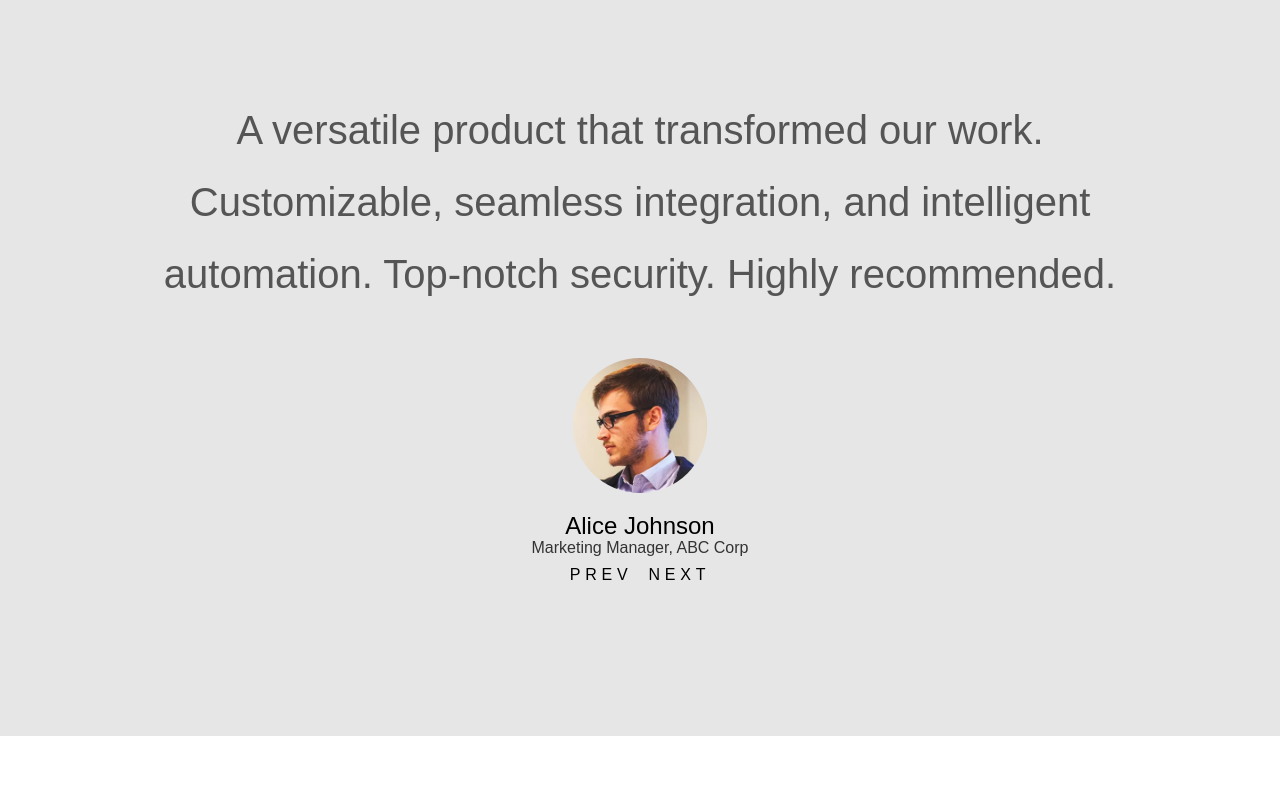
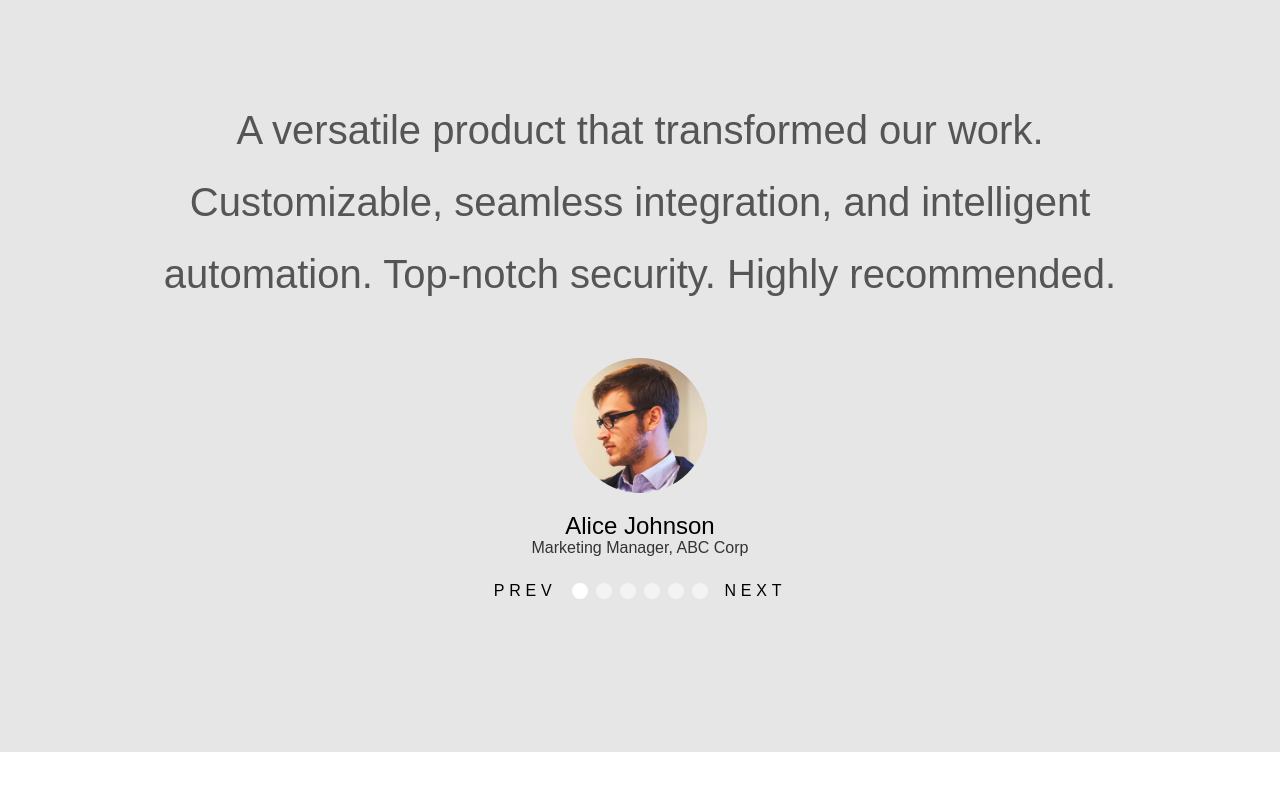
Before and after one commit to gormonn/landing-abstract, a Gatsby site: page / in a window 1280 px wide. Shown: the part 1171-1961 px from the top of the page. Built offline with nearby package versions, Linux system fonts and the light colour scheme; Gatsby itself is replaced by a stand-in of ours.

Commit message:
minor add bubbles

```diff
--- a/src/app/variables.scss
+++ b/src/app/variables.scss
@@ -1,12 +1,14 @@
 $black: #303030;
 $black-light: rgba($black, .85);
 $white: #ffffff;
-$white-light: darken($white, 20);
+$white-secondary: rgba($white, .5);
+$white-dark: darken($white, 20);
 
 :root{
     --black: #{$black};
     --black-light: #{$black-light};
     --white: #{$white};
-    --white-light: #{$white-light};
+    --white-dark: #{$white-dark};
+    --white-secondary: #{$white-secondary};
     --green: #39b54a;
 }
--- a/src/sections/contacts.module.scss
+++ b/src/sections/contacts.module.scss
@@ -85,7 +85,7 @@
                 color: #FFFFFF;
             }
             .form_field{
-                color: var(--white-light);
+                color: var(--white-dark);
             }
         }
     }
--- a/src/sections/testimonials.module.scss
+++ b/src/sections/testimonials.module.scss
@@ -20,16 +20,38 @@
         align-items: center;
 
         &__controls{
+            margin-top: 1rem;
             font-size: 1rem;
+            display: flex;
+            gap: .5rem;
 
-            button{
+            .control{
                 padding: .5rem;
+                display: none;
 
                 @include respond('md'){
                     padding: .5rem;
+                    display: block;
                 }
                 @include respond('pc'){
                     font-size: 1rem;
+                    display: block;
+                }
+            }
+            .bubble{
+                &_btn{
+                    padding: 0;
+                }
+                &_elem{
+                    width: 1rem;
+                    height: 1rem;
+                    border-radius: 1rem;
+
+                    background-color: var(--white-secondary);
+                    transition: background-color .5s ease;
+                    &_active {
+                        background-color: var(--white);
+                    }
                 }
             }
         }
--- a/src/sections/testimonials.tsx
+++ b/src/sections/testimonials.tsx
@@ -1,8 +1,9 @@
-import React, {ComponentPropsWithoutRef, FC, useEffect, useRef, useState} from "react";
+import React, {ComponentPropsWithoutRef, FC, memo, useCallback, useEffect, useRef, useState} from "react";
 import {Row} from "shared/ui/row";
 import {ReviewProps, reviews} from "shared/mock/reviews";
 import {Button} from "shared/ui/form";
 import * as css from "./testimonials.module.scss";
+import classnames from "classnames";
 
 enum Direction {
     Prev = -1,
@@ -12,10 +13,6 @@ export const Testimonials:FC<ComponentPropsWithoutRef<'section'>> = (props) => {
     const reviewRef = useRef<HTMLDivElement | null>(null);
     const [page, setPage] = useState(0);
 
-    useEffect(() => {
-        console.log(page,'page');
-    }, [page]);
-
     const go = (dir: Direction) => () => {
         setPage(page => {
             const newPage = page + dir;
@@ -24,6 +21,10 @@ export const Testimonials:FC<ComponentPropsWithoutRef<'section'>> = (props) => {
             return newPage;
         })
     }
+
+    const goTo = useCallback((page: number) => () => {
+        setPage(page)
+    },[])
 
     useEffect(() => {
         if(reviewRef.current) {
@@ -40,24 +41,47 @@ export const Testimonials:FC<ComponentPropsWithoutRef<'section'>> = (props) => {
             <h1>We has been honored to partner up with these clients</h1>
         </Row>
         <Row className={css.carousel} >
-            <Row ref={reviewRef} className={css.carousel_list} >
+            <Row ref={reviewRef} className={css.carousel_list}>
                 {reviews.map(rev => <Review key={rev.name} {...rev} />)}
             </Row>
             <div className={css.carousel__controls}>
-                <Button onClick={go(Direction.Prev)} invisible>Prev</Button>
-                <Button onClick={go(Direction.Next)} invisible>Next</Button>
+                <Button
+                    onClick={go(Direction.Prev)}
+                    className={css.control}
+                    invisible
+                >
+                    Prev
+                </Button>
+                {reviews.map((rev, idx) => <Bubble
+                    key={rev.name}
+                    onClick={goTo(idx)}
+                    isActive={page === idx}
+                />)}
+                <Button
+                    onClick={go(Direction.Next)}
+                    className={css.control}
+                    invisible
+                >
+                    Next
+                </Button>
             </div>
         </Row>
     </section>
 }
 
-const Review: FC<ReviewProps> = (props) => {
+const Bubble:FC<{isActive:boolean; onClick: () => void}> = memo(({isActive, onClick}) =>
+    <Button onClick={onClick} invisible className={css.bubble_btn}>
+        <div className={classnames(css.bubble_elem, {[css.bubble_elem_active]: isActive})}/>
+    </Button>
+)
+
+const Review: FC<ReviewProps> = memo((props) => {
     return <div className={css.review}>
         <p className={css.text}>{props.text}</p>
         <div className={css.col}>
-            <img className={css.avatar} src={props.avatarUrl}/>
+            <img alt="avatar" className={css.avatar} src={props.avatarUrl}/>
             <span className={css.name}>{props.name}</span>
             <span className={css.company}>{props.jobTitle}, {props.company}</span>
         </div>
     </div>
-}
+})
--- a/src/shared/mock/reviews.ts
+++ b/src/shared/mock/reviews.ts
@@ -51,33 +51,5 @@ export const reviews:ReviewProps[] = [
         company: 'Finance Plus Inc.',
         avatarUrl: user03,
         text: 'Vital for financial analysis. Universal functionality, customization. Seamless integration. Intelligent automation.'
-    },
-    {
-        name: 'Olivia Wilson',
-        jobTitle: 'HR Manager',
-        company: 'HR Solutions Ltd.',
-        avatarUrl: user01,
-        text: 'HR department\'s best friend. Customization, integration, and automation. Crucial security.'
-    },
-    {
-        name: 'Daniel Lee',
-        jobTitle: 'Product Manager',
-        company: 'Product Innovations Co.',
-        avatarUrl: user02,
-        text: 'Revolutionized product management. Universal functionality, customization. Seamless integration. Intelligent automation.'
-    },
-    {
-        name: 'Ava Garcia',
-        jobTitle: 'Customer Support Specialist',
-        company: 'CustomerCare Inc.',
-        avatarUrl: user03,
-        text: 'Aids support specialists. Customization, integration, and automation. Protects sensitive data.'
-    },
-    {
-        name: 'William Turner',
-        jobTitle: 'Teacher',
-        company: 'Local High School',
-        avatarUrl: user01,
-        text: 'Transformed teaching methods. Versatile, customizable. Seamless integration. Aids in grading. Crucial for student data.'
-    },
+    }
 ];
--- a/src/shared/ui/menu.module.scss
+++ b/src/shared/ui/menu.module.scss
@@ -14,7 +14,7 @@
 }
   .navbar{
     background: var(--black);
-    color: var(--white-light);
+    color: var(--white-dark);
     position: fixed;
     top: 0;
     right: 0;
@@ -29,13 +29,13 @@
     flex-direction: column;
 
     &__close{
-      color: var(--white-light);
+      color: var(--white-dark);
       position: absolute;
       top:0;
       right: 0;
     }
 
     &__item{
-      color: var(--white-light);
+      color: var(--white-dark);
     }
   }
```
